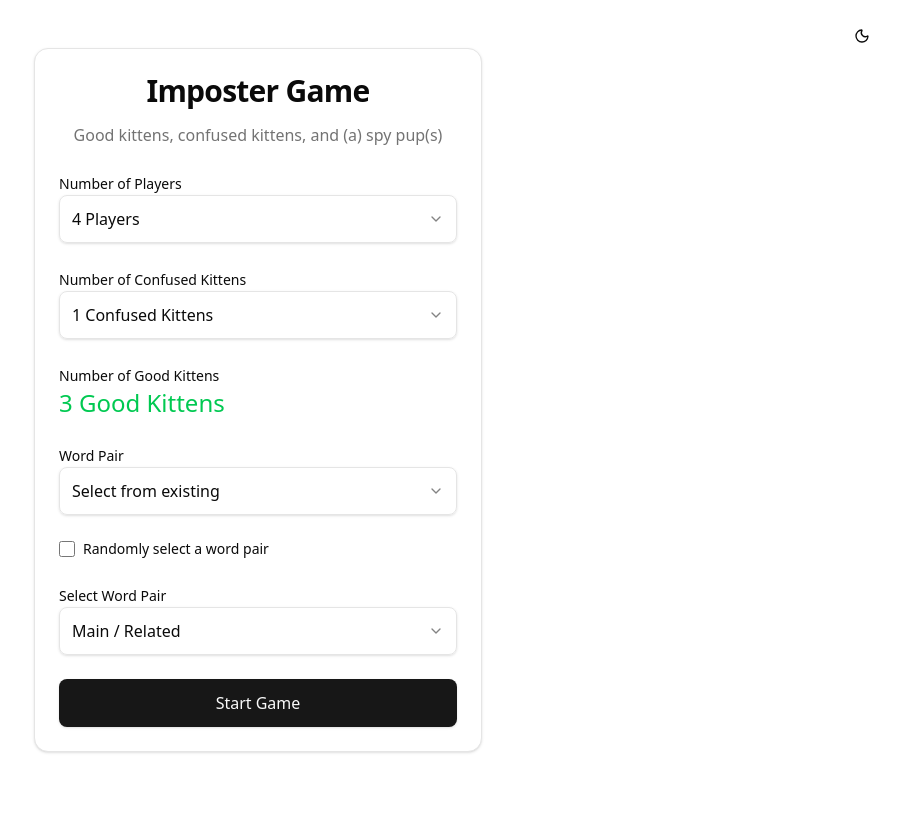
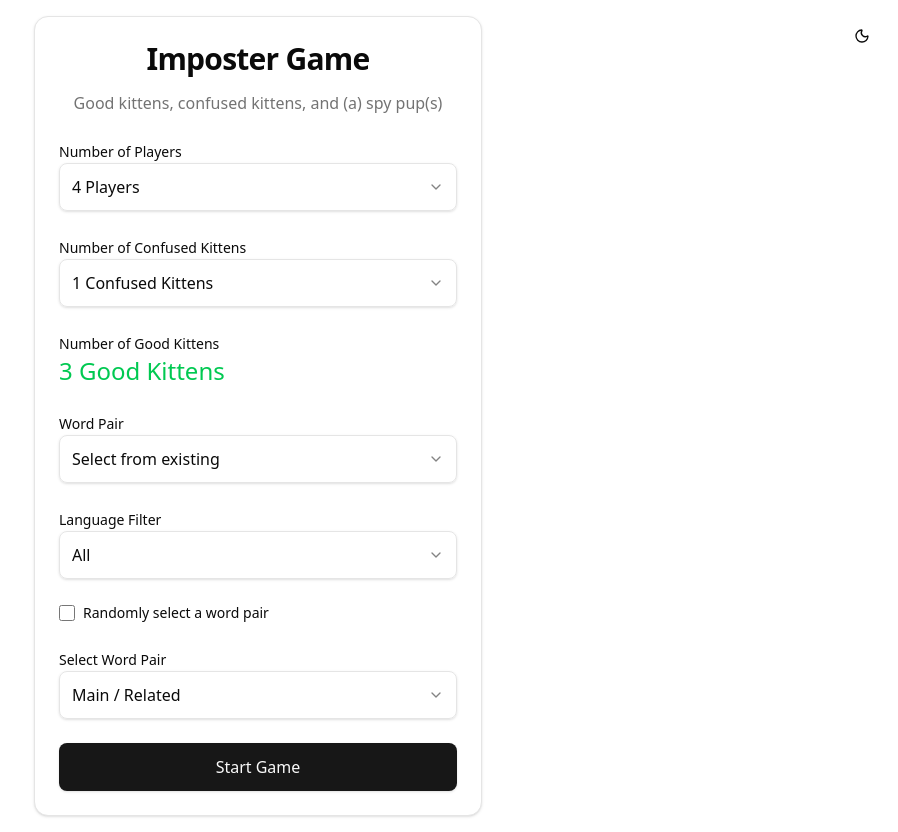
Before and after one commit to thangle411/imposter-game, a React (Vite) app: page / in a window 1280 px wide. Shown: the whole page, without its empty margins (382-1280 px from the left). Before the commit the page ends 800 px from the top, so only its background shows below. Built offline with nearby package versions, Linux system fonts and the light colour scheme.

Commit message:
add filter for langauge

```diff
--- a/src/components/SetupScreen.tsx
+++ b/src/components/SetupScreen.tsx
@@ -50,10 +50,15 @@ export function SetupScreen({ onStartGame }: SetupScreenProps) {
   const [useRandomPair, setUseRandomPair] = useState<boolean>(false)
   const [customMainWord, setCustomMainWord] = useState<string>('')
   const [customRelatedWord, setCustomRelatedWord] = useState<string>('')
+  const [languageFilter, setLanguageFilter] = useState<'all' | 'english' | 'vietnamese'>('all')
 
-  // Get available word pairs (excluding played ones)
+  // Get available word pairs (excluding played ones and filtered by language)
   const playedKeys = getPlayedWordPairKeys()
-  const availableWordPairs = Object.entries(wordPairs).filter(([key]) => !playedKeys.has(key))
+  const availableWordPairs = Object.entries(wordPairs).filter(([key, pair]) => {
+    if (playedKeys.has(key)) return false
+    if (languageFilter === 'all') return true
+    return pair.language === languageFilter
+  })
   const availableWordPairKeys = availableWordPairs.map(([key]) => key)
 
   const [selectedWordPairKey, setSelectedWordPairKey] = useState<string>(availableWordPairKeys[0] || '')
@@ -66,8 +71,10 @@ export function SetupScreen({ onStartGame }: SetupScreenProps) {
   useEffect(() => {
     if (availableWordPairKeys.length > 0 && !availableWordPairKeys.includes(selectedWordPairKey)) {
       setSelectedWordPairKey(availableWordPairKeys[0])
+    } else if (availableWordPairKeys.length === 0) {
+      setSelectedWordPairKey('')
     }
-  }, [availableWordPairKeys.join(',')])
+  }, [availableWordPairKeys.join(','), languageFilter])
 
   const handleStartGame = () => {
     let wordPair: WordPair
@@ -223,6 +230,24 @@ export function SetupScreen({ onStartGame }: SetupScreenProps) {
           </div>
           {wordPairMode === 'select' ? (
             <>
+              <div className="space-y-2">
+                <label htmlFor="languageFilter" className="text-sm font-medium">
+                  Language Filter
+                </label>
+                <Select
+                  value={languageFilter}
+                  onValueChange={(value) => setLanguageFilter(value as 'all' | 'english' | 'vietnamese')}
+                >
+                  <SelectTrigger id="languageFilter" className="w-full h-12 text-base">
+                    <SelectValue />
+                  </SelectTrigger>
+                  <SelectContent onCloseAutoFocus={(e) => e.preventDefault()}>
+                    <SelectItem value="all">All</SelectItem>
+                    <SelectItem value="english">English</SelectItem>
+                    <SelectItem value="vietnamese">Vietnamese</SelectItem>
+                  </SelectContent>
+                </Select>
+              </div>
               <div className="flex items-center space-x-2">
                 <input
                   type="checkbox"
@@ -241,7 +266,9 @@ export function SetupScreen({ onStartGame }: SetupScreenProps) {
                 </label>
                 {availableWordPairs.length === 0 ? (
                   <div className="text-sm text-muted-foreground p-3 border rounded-md">
-                    All word pairs have been played. Please use custom words or clear localStorage to reset.
+                    {languageFilter === 'all'
+                      ? 'All word pairs have been played. Please use custom words or clear localStorage to reset.'
+                      : `No ${languageFilter} word pairs available. Please select a different language or use custom words.`}
                   </div>
                 ) : (
                   <Select
```
